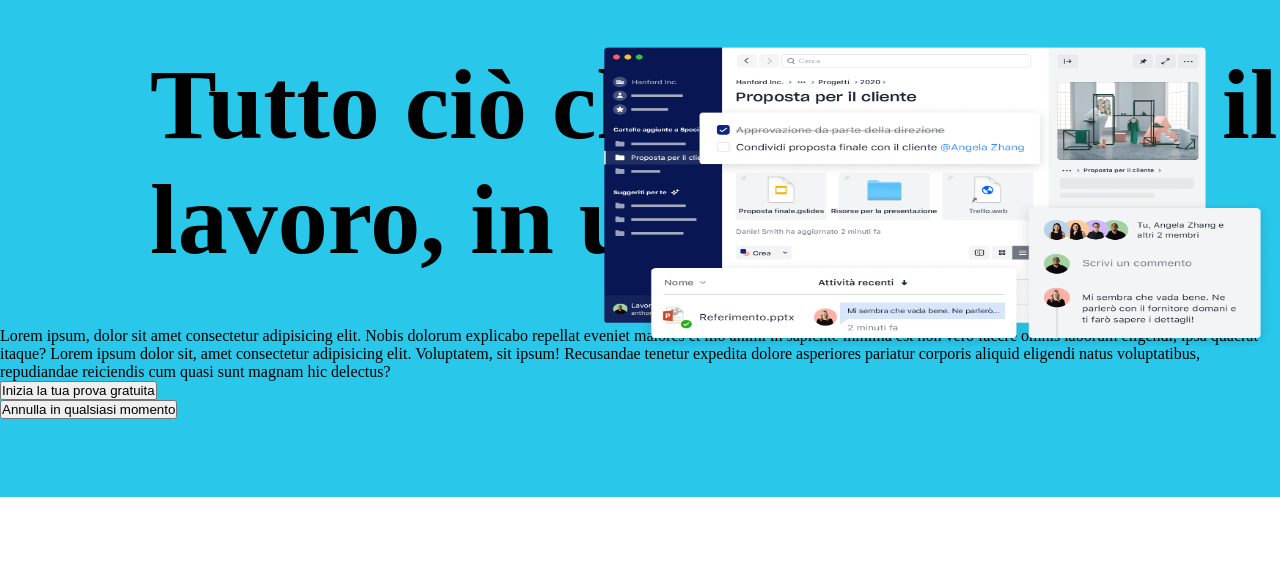
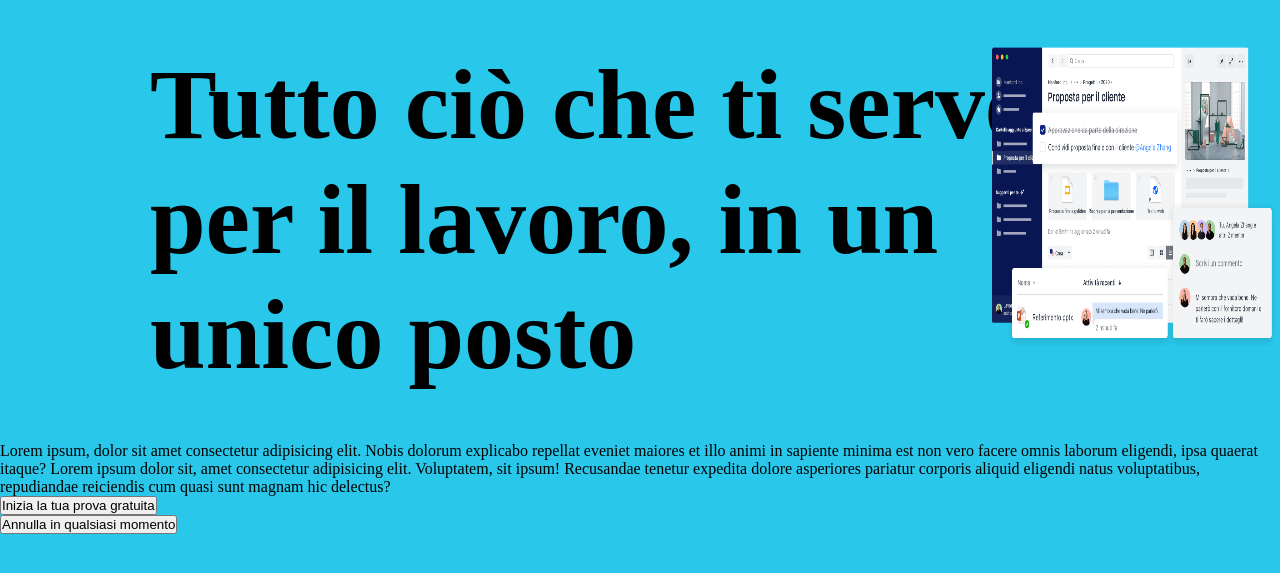
Before and after one commit to FRAALES/htmlcss-dropbox, a plain HTML site: page index.html in a window 1280 px wide. Shown: the part 59-632 px from the top of the page. Drawn offline with Linux system fonts and the light colour scheme; some icons are missing.

Commit message:
push delle 16.15

```diff
--- a/css/file.css
+++ b/css/file.css
@@ -72,18 +72,25 @@ main{
 
 .jumbotron{
     width: 100%;
-    height: 500px;
+    height: 1000px;
     background-color: rgb(41, 199, 234);
     position: absolute;
     top: 7vh;
+
 }
 
 
 .titolone{
     font-size: 50px;
+    width: 70%;
     margin-left: 150px;
     margin-top: 50px;
     margin-bottom: 50px;
+    position: relative;
+}
+
+.jumbotron-sezione-sinistra{
+
 }
 
 
@@ -92,7 +99,7 @@ main{
     right: 0;
     top: 50px;
     height: 300px;
-    width: 55%;
+    width: 300px;
 }
 
 .jumbotron-sezione-destra img{
```
Also changed, not shown: index.html (+6 -0 lines).
